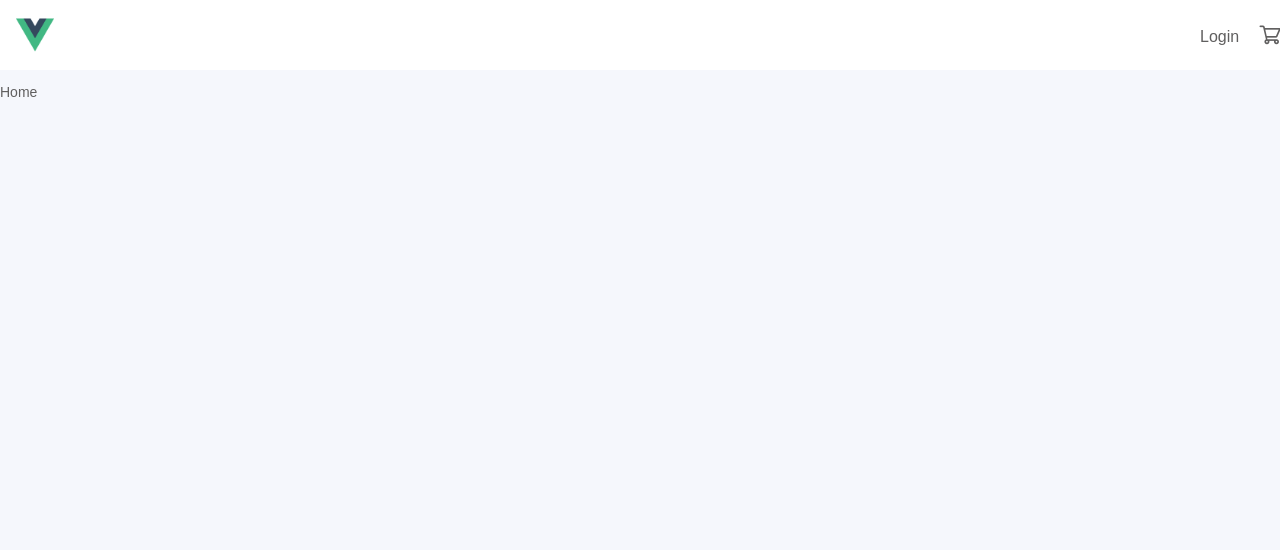
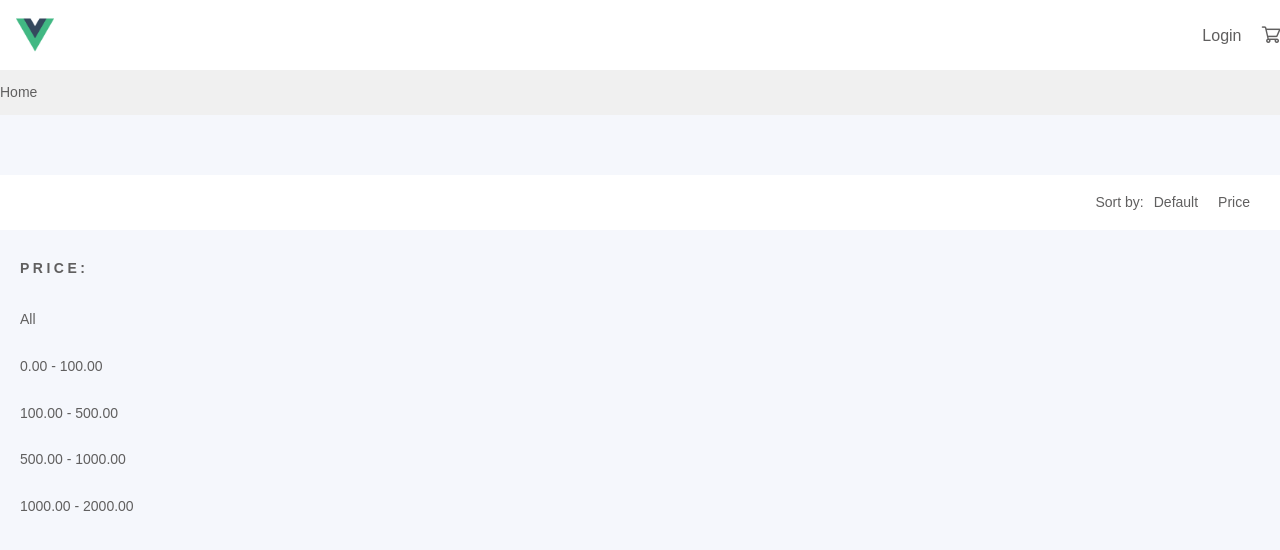
Before and after one commit to luoshaoxiong/web_shop, a Vue app: page / in a window 1280 px wide. Shown: the top 550 px of the page. Built offline with nearby package versions, Linux system fonts and the light colour scheme.

Commit message:
增加筛选栏

```diff
--- a/src/App.vue
+++ b/src/App.vue
@@ -1,12 +1,18 @@
 <template>
   <div id="app">
+    <main-header></main-header>
+    <breadcrumb></breadcrumb>
     <router-view/>
   </div>
 </template>
 
 <script>
+import mainHeader from '@/views/common/main-header'
+import breadcrumb from '@/components/breadcrumb'
+
 export default {
-  name: 'App'
+  name: 'App',
+  components: {mainHeader, breadcrumb}
 }
 </script>
 
--- a/src/views/common/breadcrumb.vue
+++ b/src/components/breadcrumb.vue
@@ -16,11 +16,12 @@ export default {
 </script>
 
 <style lang="scss" rel="stylesheet/scss" scoped>
-  @import "../../assets/css/variable";
+  @import "../assets/css/variable";
 
   nav {
     height: $breadcrumb;
     line-height: $breadcrumb;
+    background-color: #f0f0f0;
   }
 
   .nav-container {
--- a/src/views/goods-list/goods-list.vue
+++ b/src/views/goods-list/goods-list.vue
@@ -1,20 +1,71 @@
 <template>
-  <div>
-    <main-header></main-header>
-    <breadcrumb></breadcrumb>
+  <div class="layout-container">
+    <div class="filter-bar">
+      <span>Sort by:</span>
+      <span class="option">Default</span>
+      <span class="option">Price</span>
+    </div>
+    <div class="filter-aside">
+      <dl>
+        <dt>price:</dt>
+        <dd>All</dd>
+        <dd>0.00 - 100.00</dd>
+        <dd>100.00 - 500.00</dd>
+        <dd>500.00 - 1000.00</dd>
+        <dd>1000.00 - 2000.00</dd>
+      </dl>
+    </div>
   </div>
 </template>
 
 <script type="text/ecmascript-6">
-import mainHeader from '@/views/common/main-header';
-import breadcrumb from '@/views/common/breadcrumb';
 
 export default {
-  components: {mainHeader, breadcrumb}
 }
 
 </script>
 
-<style scope>
+<style lang="scss" rel="stylesheet/scss" scope>
+  .filter-bar {
+    height: 55px;
+    line-height: 55px;
+    margin: 60px 0 30px;
+    padding: 0 20px;
+    background: #fff;
+    text-align: right;
+  }
+
+  .option {
+    margin: 0 10px;
+    transition: .3s all ease-in;
+  }
+
+  .option:hover {
+    color: #ee7a23;
+    cursor: pointer;
+  }
+
+  .filter-aside {
+    width: 230px;
+    padding: 0 20px;
+    color: #605f5f;
+    transition: right .5s ease-out;
+  }
+
+  .filter-aside dt {
+    margin-bottom: 30px;
+    font-family: moderat,sans-serif;
+    letter-spacing: .25em;
+    text-transform: uppercase;
+    font-weight: 700;
+  }
+
+  .filter-aside dd {
+    display: block;
+    line-height: 1.2em;
+    margin: 20px 0;
+    padding: 5px 0;
+    transition: padding-left .3s ease-out;
+  }
 
 </style>
```
